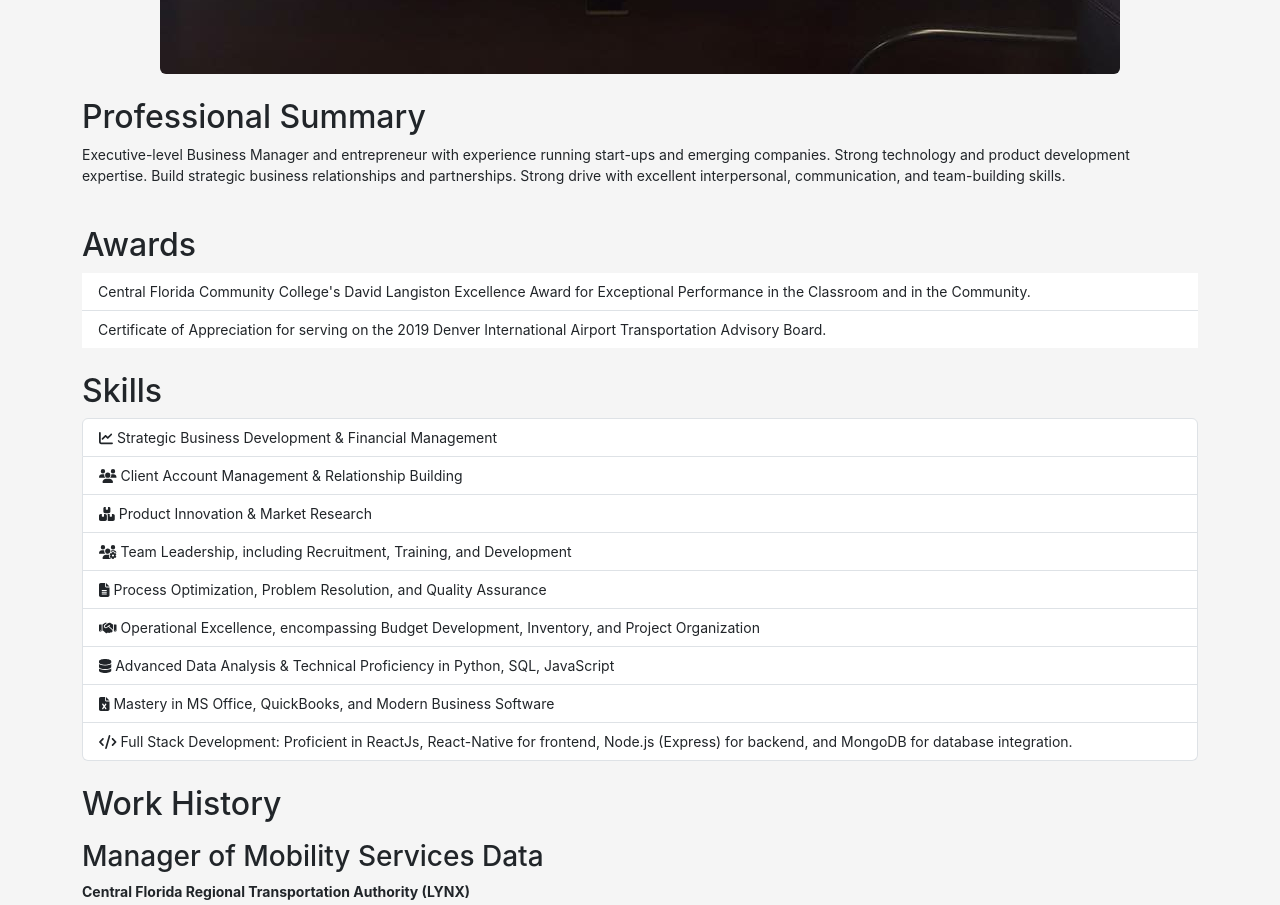
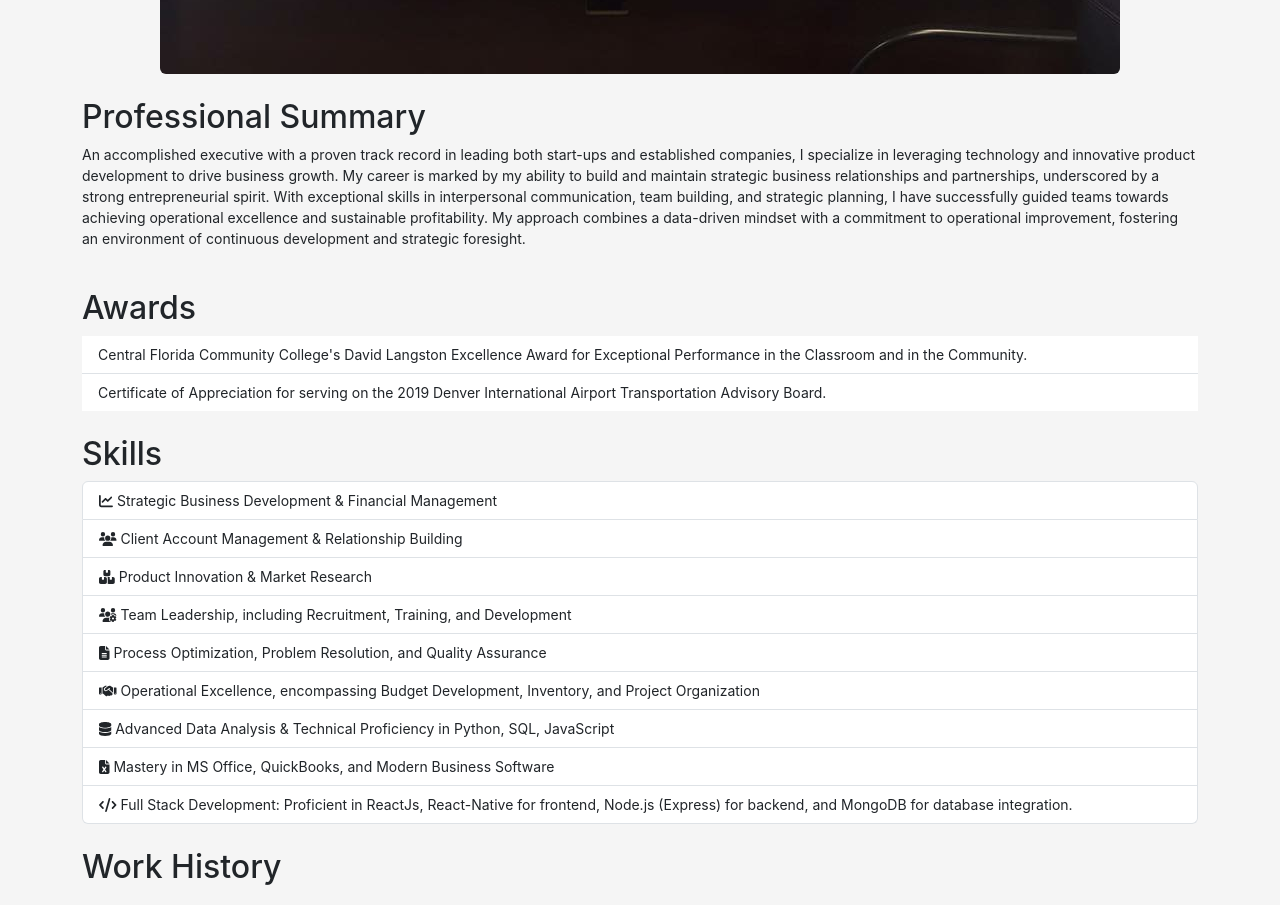
Before and after one commit to OldAlexhub/mohamedgad, a React (Create React App) app: page /aboutme in a window 1280 px wide. Shown: the part 790-1695 px from the top of the page. Built offline with nearby package versions, Linux system fonts and the light colour scheme.

Commit message:
Update AboutMe.jsx

```diff
--- a/src/routes/AboutMe.jsx
+++ b/src/routes/AboutMe.jsx
@@ -20,11 +20,7 @@ const AboutMe = () => {
         <Col>
           <h2>Professional Summary</h2>
           <p>
-            Executive-level Business Manager and entrepreneur with experience
-            running start-ups and emerging companies. Strong technology and
-            product development expertise. Build strategic business
-            relationships and partnerships. Strong drive with excellent
-            interpersonal, communication, and team-building skills.
+           An accomplished executive with a proven track record in leading both start-ups and established companies, I specialize in leveraging technology and innovative product development to drive business growth. My career is marked by my ability to build and maintain strategic business relationships and partnerships, underscored by a strong entrepreneurial spirit. With exceptional skills in interpersonal communication, team building, and strategic planning, I have successfully guided teams towards achieving operational excellence and sustainable profitability. My approach combines a data-driven mindset with a commitment to operational improvement, fostering an environment of continuous development and strategic foresight.
           </p>
         </Col>
       </Row>
@@ -33,7 +29,7 @@ const AboutMe = () => {
           <h2>Awards</h2>
           <ListGroup variant="flush">
             <ListGroup.Item>
-              Central Florida Community College's David Langiston Excellence
+              Central Florida Community College's David Langston Excellence
               Award for Exceptional Performance in the Classroom and in the
               Community.
             </ListGroup.Item>
```
